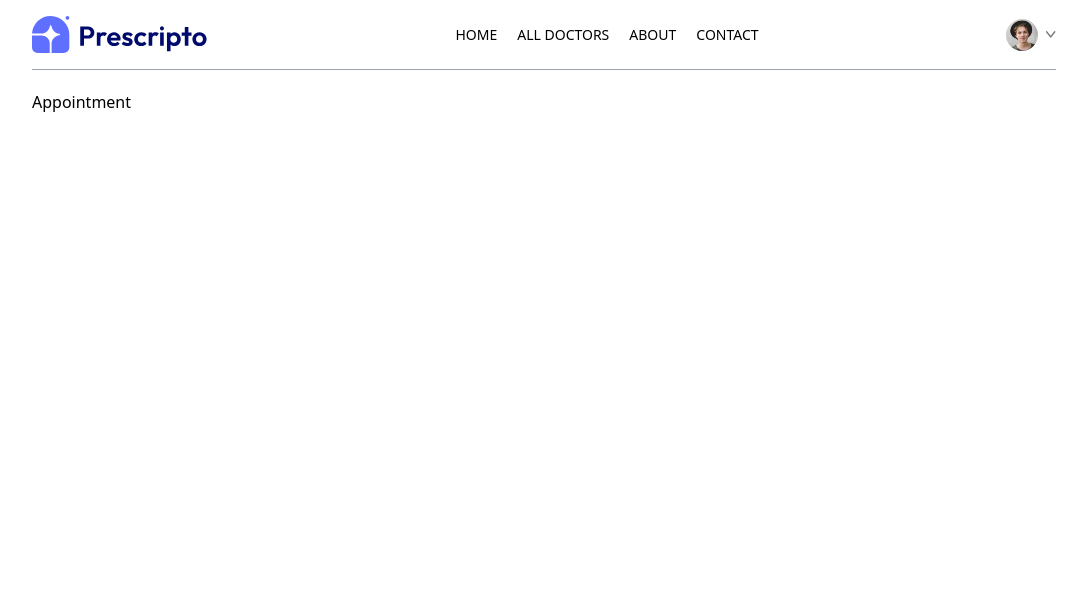
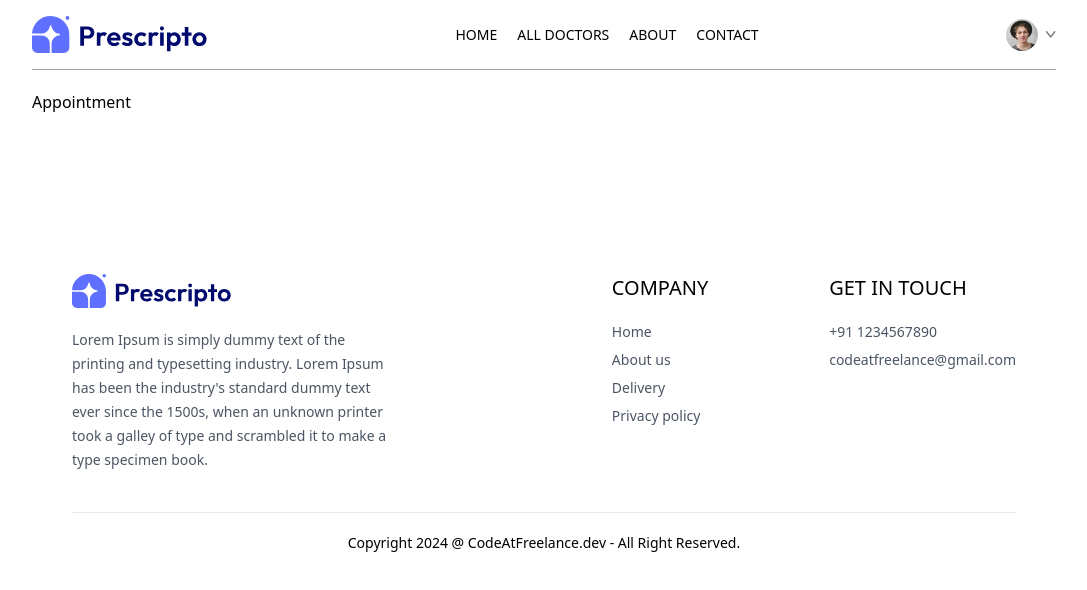
Before and after one commit to mintrgm/Kokoro-Care, a React (Vite) app in the folder frontend/: page /appointment/1 in a window 1280 px wide. Shown: the top 590 px of the page, without its empty margins (96-1183 px from the left). Built offline with nearby package versions, Linux system fonts and the light colour scheme.

Commit message:
add Footer section

```diff
--- a/frontend/src/App.jsx
+++ b/frontend/src/App.jsx
@@ -1,7 +1,7 @@
 import React from 'react'
 import {Routes, Route} from 'react-router-dom'
 import { About, Doctors, Home,Login, Contact, MyProfile, MyAppointments, Appointment } from './pages'
-import Navbar from './components/Navbar'
+import { Navbar, Footer } from './components'
 
 const App = () => {
   return (
@@ -19,6 +19,7 @@
         <Route path='/appointment/:docId' element={<Appointment />} />
 
       </Routes>
+      <Footer />
     </div>
   )
 }
--- /dev/null
+++ b/frontend/src/components/Footer.jsx
@@ -0,0 +1,42 @@
+import React from 'react'
+import { assets } from '../assets/assets'
+
+const Footer = () => {
+  return (
+    <div className='md:mx-10'>
+        <div className='flex flex-col sm:grid grid-cols-[3fr_1fr_1fr] gap-14 my-10 mt-40 text-sm'>
+            {/* Left Section */}
+            <div>
+                <img className='mb-5 w-40' src={assets.logo} alt="" />
+                <p className='w-full md:w-2/3 text-gray-600 leading-6'>Lorem Ipsum is simply dummy text of the printing and typesetting industry. Lorem Ipsum has been the industry's standard dummy text ever since the 1500s, when an unknown printer took a galley of type and scrambled it to make a type specimen book.</p>
+            </div>
+            {/* Center Section */}
+            <div>
+                <p className='text-xl font-medium mb-5'>COMPANY</p>
+                <ul className='flex flex-col gap-2 text-gray-600'>
+                    <li>Home</li>
+                    <li>About us</li>
+                    <li>Delivery</li>
+                    <li>Privacy policy</li>
+                </ul>
+            </div>
+            {/* Right Section */}
+            <div>
+                <p className='text-xl font-medium mb-5'>GET IN TOUCH</p>
+                <ul className='flex flex-col gap-2 text-gray-600'>
+                    <li>+91 1234567890</li>
+                    <li>codeatfreelance@gmail.com</li>
+                </ul>
+            </div>
+        </div>
+        {/* Copyright text */}
+        <div>
+            <hr />
+            <p className='py-5 text-center text-sm'>Copyright 2024 @ CodeAtFreelance.dev - All Right Reserved.</p>
+        </div>
+
+    </div>
+  )
+}
+
+export default Footer
--- a/frontend/src/components/index.js
+++ b/frontend/src/components/index.js
@@ -3,5 +3,6 @@
 import SpecialityMenu from "./SpecialityMenu";
 import TopDoctors from "./TopDoctors";
 import Banner from "./Banner";
+import Footer from "./Footer";
 
-export { Navbar, Header, SpecialityMenu, TopDoctors, Banner };
+export { Navbar, Header, SpecialityMenu, TopDoctors, Banner, Footer };
```
